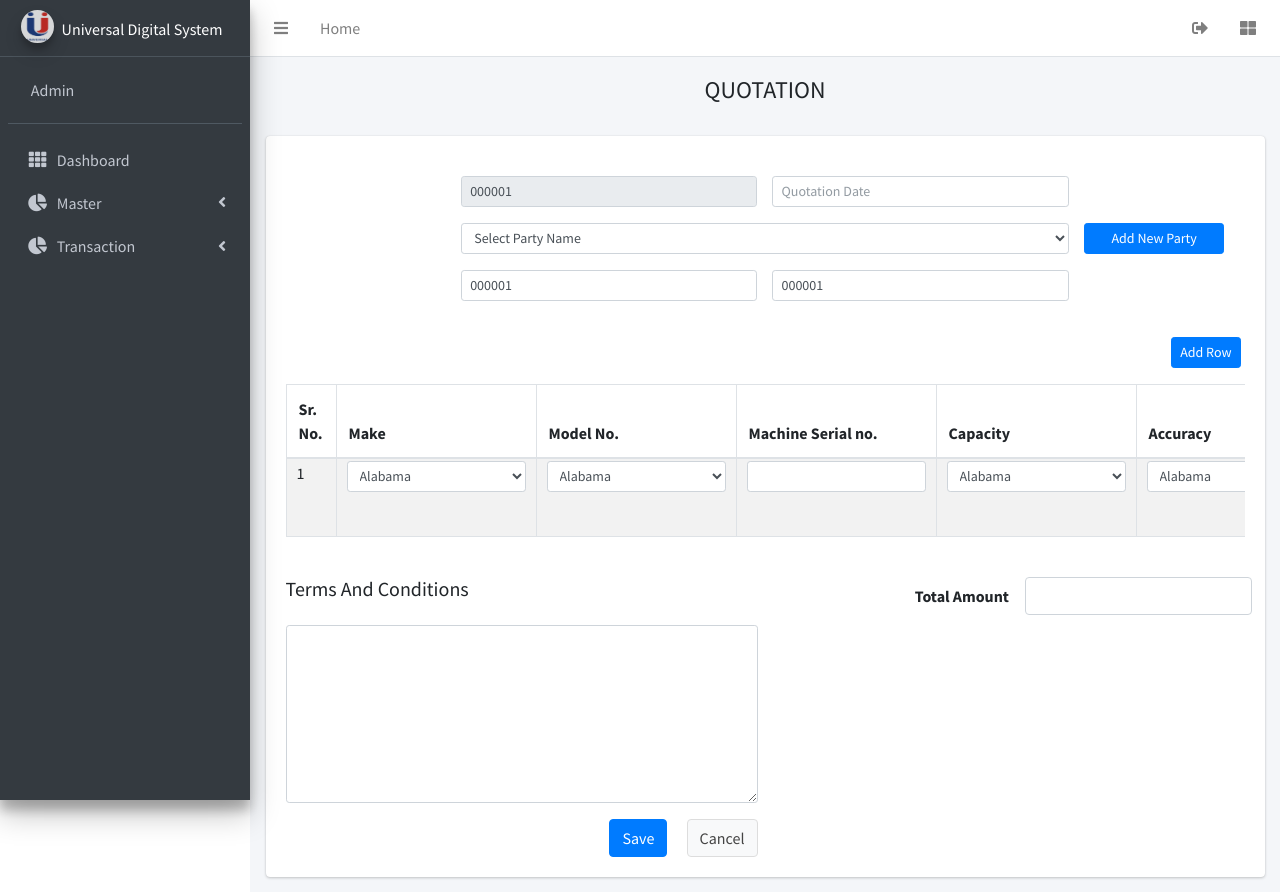
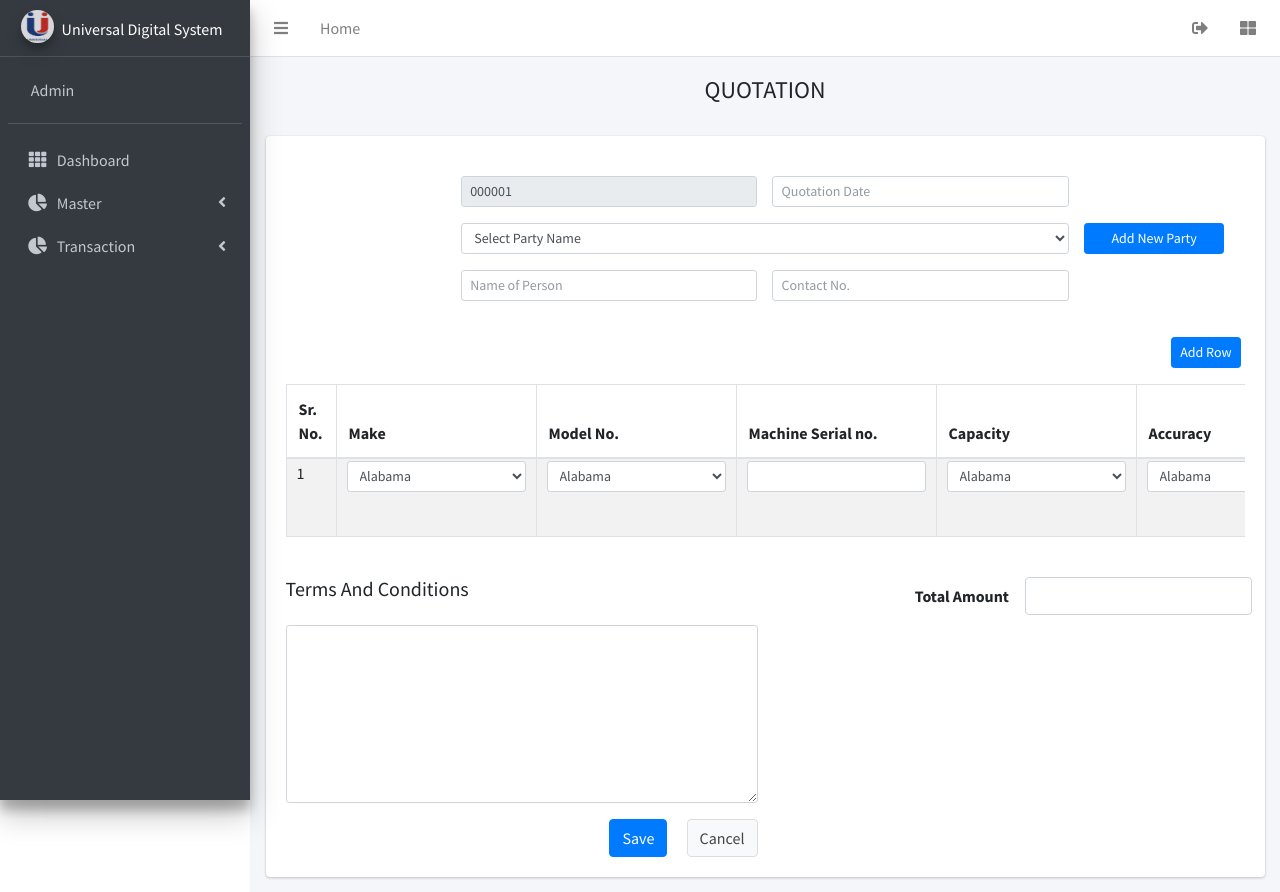
Before and after one commit to TechnoGitNew123/Universal, a CodeIgniter app: page /universal/Transaction/quotation in a window 1280 px wide. Shown: the top 892 px of the page. Run offline with CodeIgniter, Linux system fonts and the light colour scheme; the visitor is signed in with stand-in values (Sample User, id 1); data comes from the database, SQL or seed files in the repository; data that the repository does not hold is empty; some libraries are stand-ins or nearby versions.

Commit message:
universal

```diff
--- a/application/views/Admin/quotation.php
+++ b/application/views/Admin/quotation.php
@@ -68,10 +68,10 @@ include('head.php');
                     <a href="<?php echo base_url(); ?>Admin/party_information" class="btn btn-sm btn-block btn-primary">Add New Party</a>
                   </div>
                   <div class="form-group col-md-4 offset-md-2">
-                    <input type="text" class="form-control form-control-sm" name="quotation_person" id="quotation_person" value="<?php if(isset($quotation_no)){ echo $quotation_no;} ?>" placeholder="Name of Person">
+                    <input type="text" class="form-control form-control-sm" name="quotation_person" id="quotation_person" value="<?php if(isset($quotation_person)){ echo $quotation_person;} ?>" placeholder="Name of Person">
                   </div>
                   <div class="form-group col-md-4">
-                    <input type="text" class="form-control form-control-sm" name="quotation_contact" id="quotation_contact" value="<?php if(isset($quotation_no)){ echo $quotation_no;} ?>" placeholder="Contact No.">
+                    <input type="text" class="form-control form-control-sm" name="quotation_contact" id="quotation_contact" value="<?php if(isset($quotation_contact)){ echo $quotation_contact;} ?>" placeholder="Contact No.">
                   </div>
                 </div>
               </form>
```
